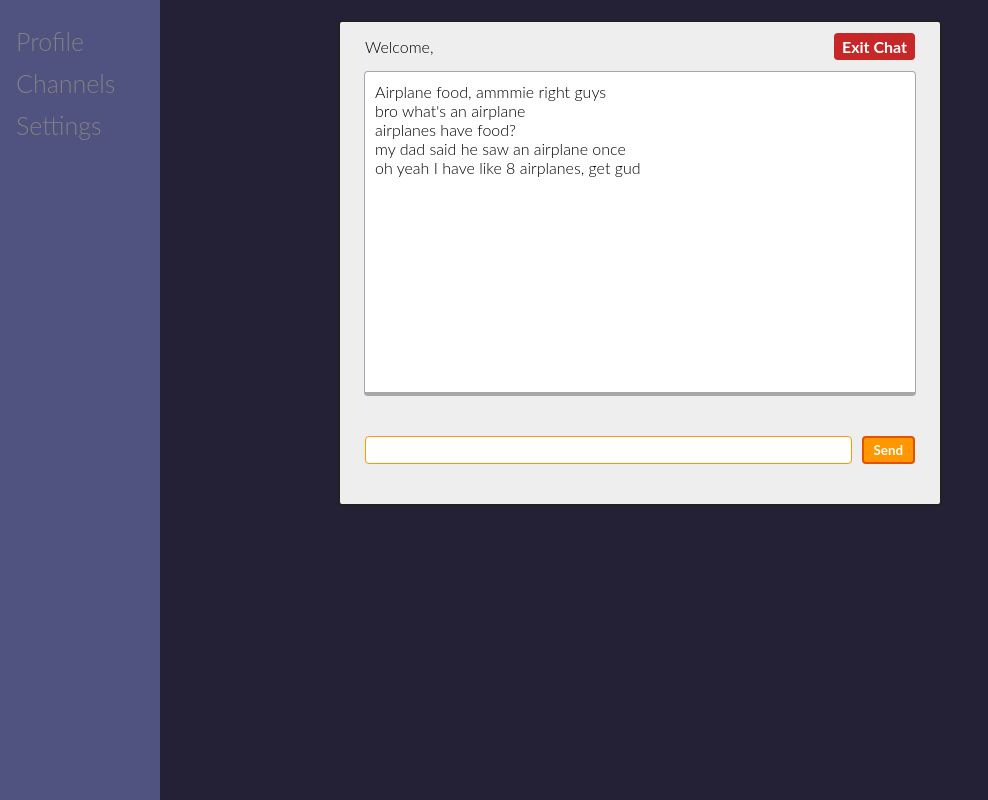
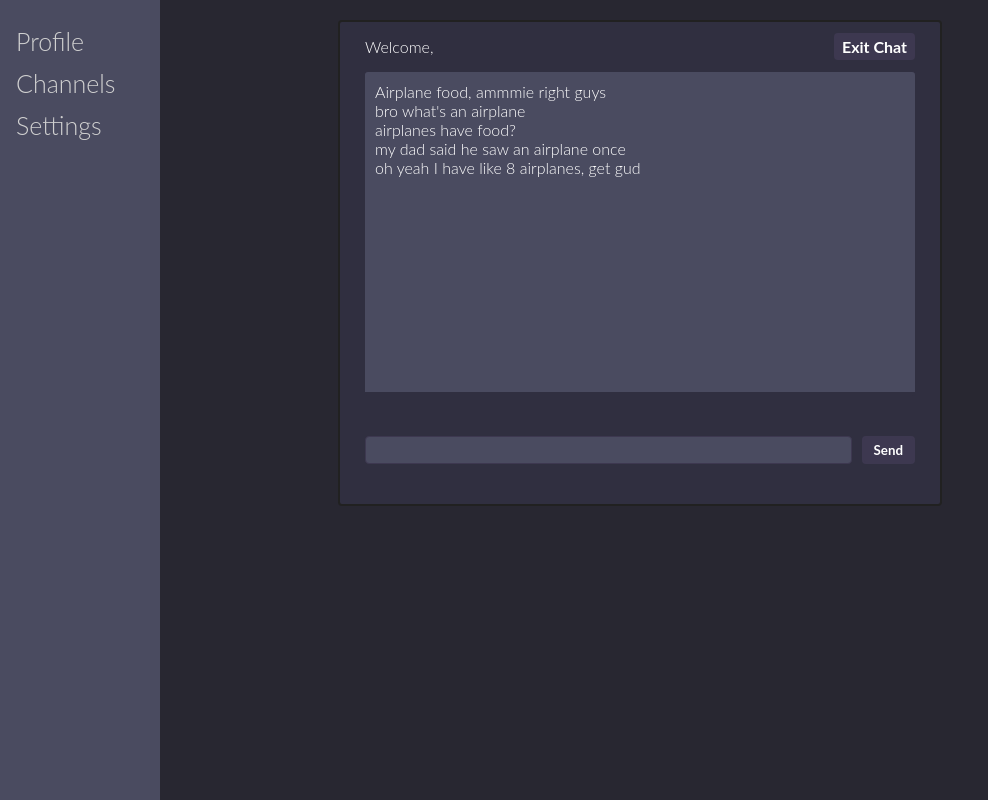
Before and after one commit to shastro/cuddly-barnacle, a Flask app: page /messages in a window 1280 px wide. Shown: the whole page, without its empty margins (0-988 px from the left). Run offline with Flask 2, Linux system fonts and the light colour scheme.

Commit message:
Changed colors

```diff
--- a/src/static/styles/default.css
+++ b/src/static/styles/default.css
@@ -38,11 +38,12 @@
 #loginform {
   margin: 0 auto;
   padding-bottom: 25px;
-    background: #eee;
+  background: #302f40;
   width: 600px;
   max-width: 100%;
   border: 2px solid #212121;
   border-radius: 4px;
+  color: white;
 }
 
 #loginform {
@@ -61,31 +62,32 @@
   margin: 0 auto;
   margin-bottom: 25px;
   padding: 10px;
-    background: #fff;
+  background: #4a4b60;
   height: 300px;
   width: 530px;
-    border: 1px solid #a7a7a7;
+  border: 1px solid #302f40;
   overflow: auto;
   border-radius: 4px;
-    border-bottom: 4px solid #a7a7a7;
+  border-bottom: 4px solid #302f40;
 }
 
 #usermsg {
   flex: 1;
   border-radius: 4px;
-    border: 1px solid #ff9800;
+  border: 1px solid #3d3850;
+  background-color: #4a4b60;
 }
 
 #name {
   border-radius: 4px;
-    border: 1px solid #ff9800;
+  border: 1px solid #3d3850;
   padding: 2px 8px;
 }
 
 #submitmsg,
 #enter{
-    background: #ff9800;
-    border: 2px solid #e65100;
+  background: #3d3850;
+  border: 2px solid #3d3850;
   color: white;
   padding: 4px 10px;
   font-weight: bold;
@@ -107,7 +109,7 @@
 
 a#exit {
   color: white;
-    background: #c62828;
+  background: #3d3850;
   padding: 4px 8px;
   border-radius: 4px;
   font-weight: bold;
@@ -141,41 +143,34 @@
   background: orangered;
 }
 
-
-
-
 html{
-     background-color:#242136;
+   background-color:#282731;
 }
 
- /* The sidebar menu */
 .sidenav {
-    height: 100%; /* Full-height: remove this if you want "auto" height */
-    width: 160px; /* Set the width of the sidebar */
-    position: fixed; /* Fixed Sidebar (stay in place on scroll) */
-    z-index: 1; /* Stay on top */
-    top: 0; /* Stay at the top */
+  height: 100%;
+  width: 160px;
+  position: fixed;
+  z-index: 1;
+  top: 0;
   left: 0;
-    background-color:#505280; /* Black */
-    overflow-x: hidden; /* Disable horizontal scroll */
+  background-color:#4a4b60;
+  overflow-x: hidden;
   padding-top: 20px;
 }
 
-  /* The navigation menu links */
 .sidenav a {
   padding: 6px 8px 6px 16px;
   text-decoration: none;
   font-size: 25px;
-    color: #818181;
+  color: #d0d0d0;
   display: block;
 }
 
-  /* When you mouse over the navigation links, change their color */
 .sidenav a:hover {
   color: #f1f1f1;
 }
 
-  /* On smaller screens, where height is less than 450px, change the style of the sidebar (less padding and a smaller font size) */
 @media screen and (max-height: 450px) {
   .sidenav {padding-top: 15px;}
   .sidenav a {font-size: 18px;}
```
Lines whose indentation alone changed are shown as unchanged.
